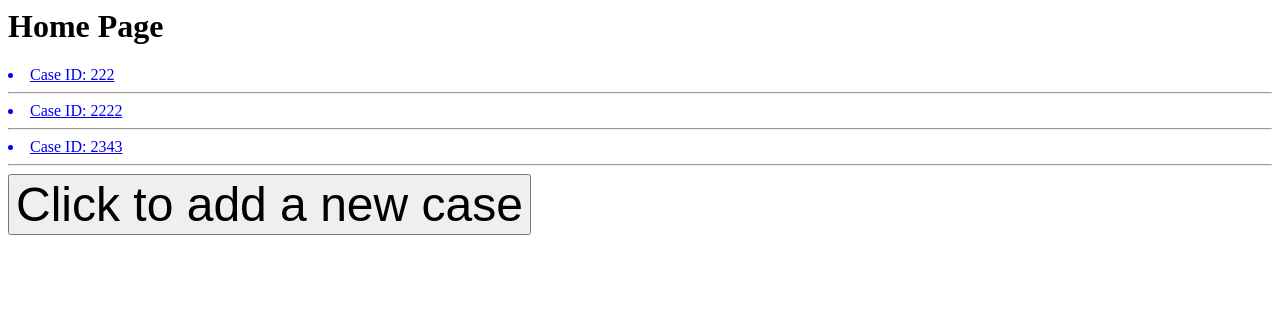
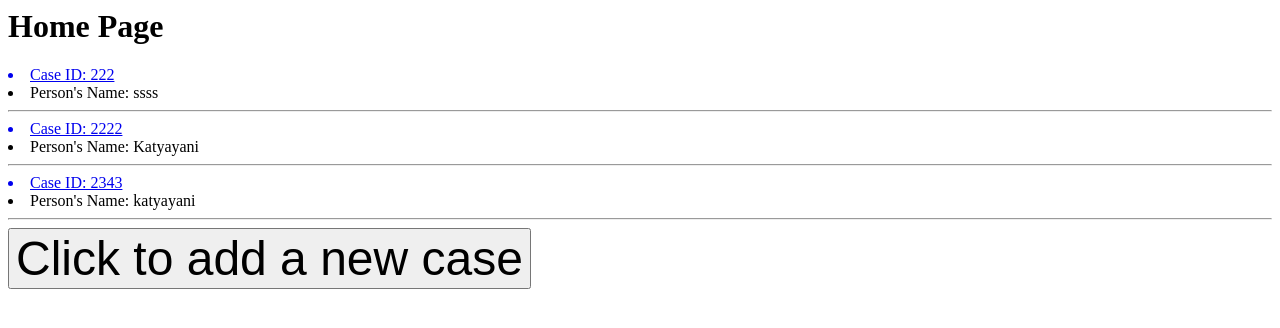
Before and after one commit to Alkmeerd/SSEFinder, a Django app: page /users/home_page in a window 1280 px wide. Shown: the top 328 px of the page. Run offline with Django 3.2, Linux system fonts and the light colour scheme; data comes from the database, SQL or seed files in the repository.

Commit message:
Update home_page.html

```diff
--- a/SSEFinder-groupR/users/templates/home_page.html
+++ b/SSEFinder-groupR/users/templates/home_page.html
@@ -4,6 +4,8 @@
   <a href="{% url 'case_events_details' case %}">
     <li>Case ID: {{ case.case_no }}</li>
   </a>
+    <li>Person's Name: {{ case.name }}</li>
+
 
   <hr/>
   {% empty %}
```
